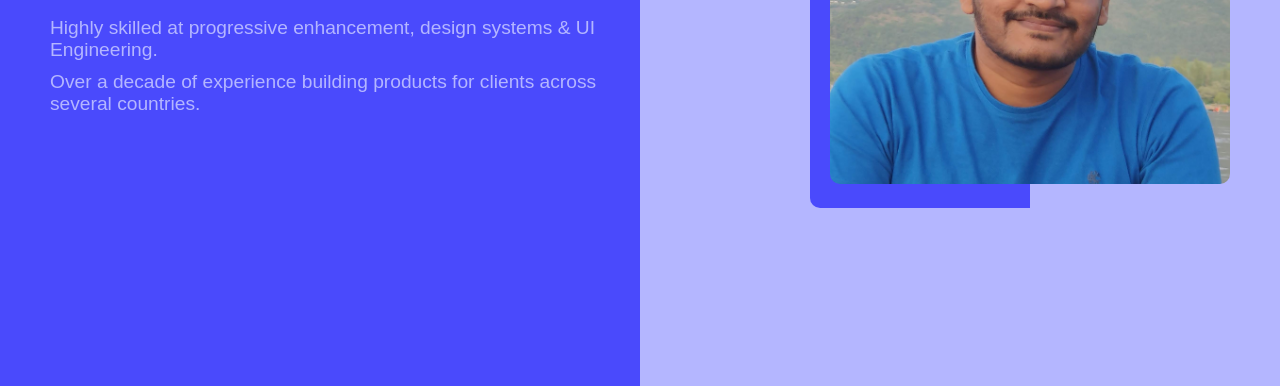
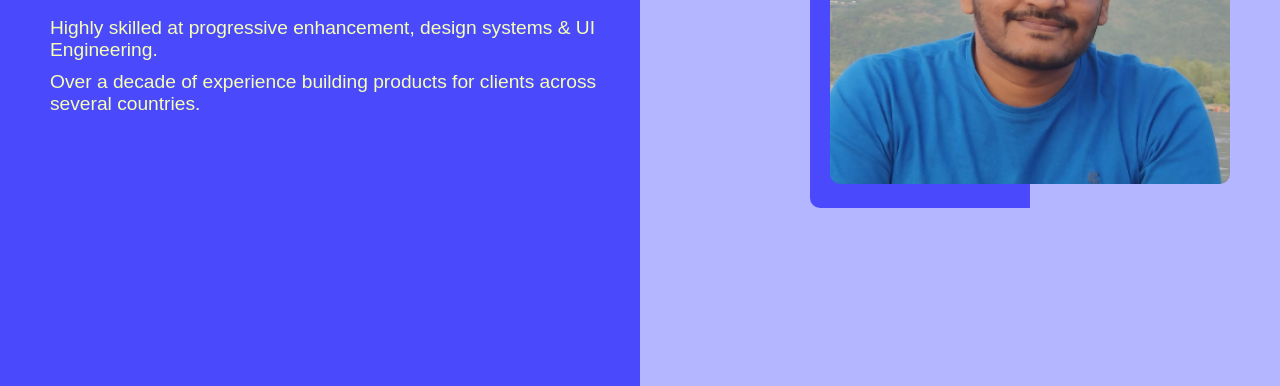
Before and after one commit to yalampalli/portifolio, a plain HTML site: page index.html in a window 1280 px wide. Shown: the part 491-877 px from the top of the page. Drawn offline with Linux system fonts and the light colour scheme.

Commit message:
Initial commit

```diff
--- a/styles.css
+++ b/styles.css
@@ -51,7 +51,7 @@ header .logo {
 .highlights p {
     margin: 10px 0;
     font-size: 1.2rem;
-    color: #B4B6FF;
+    color: #f6ffb4;
 }
 
 .hero-image {
```
